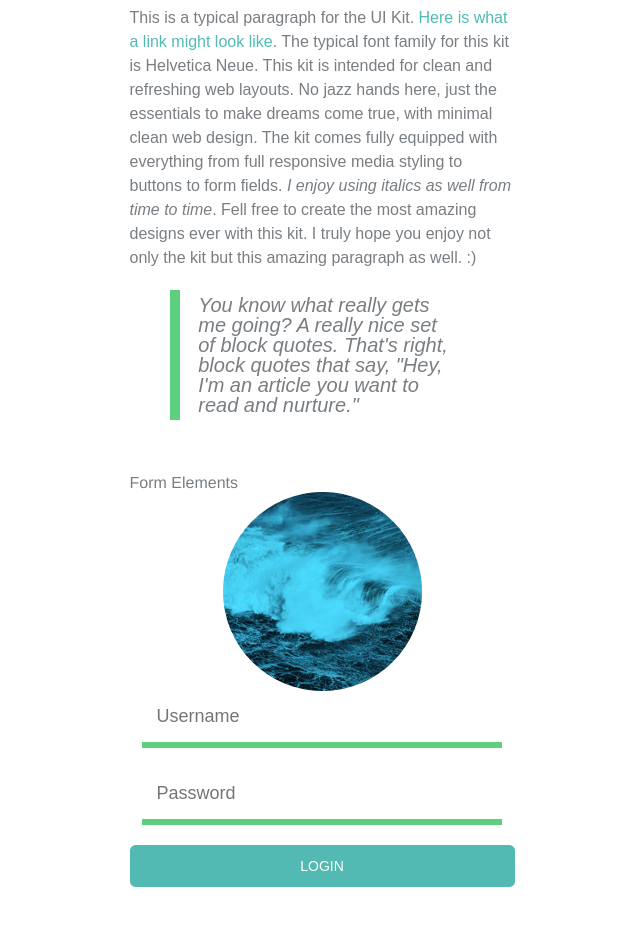
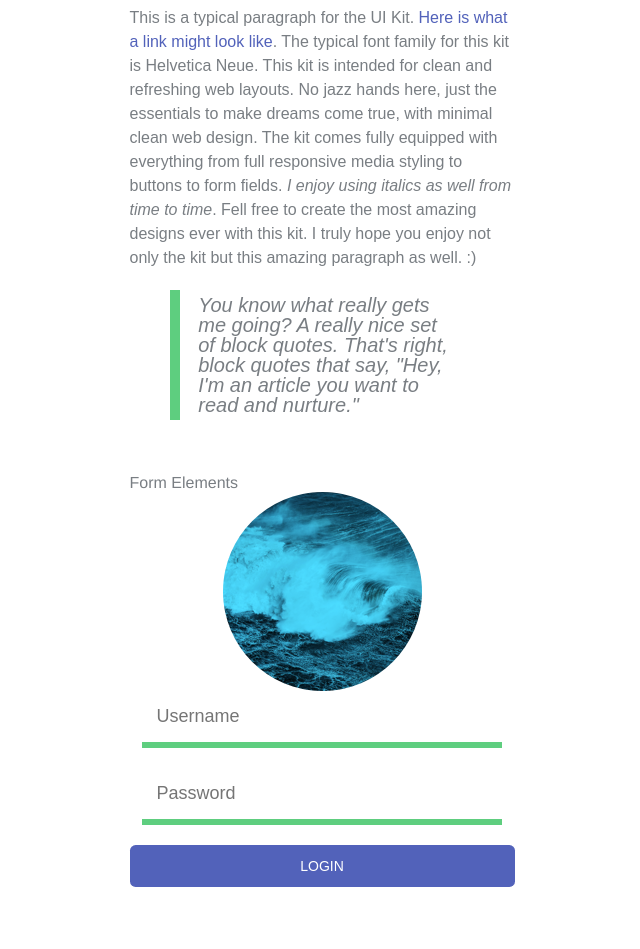
Before and after one commit to james-braun/techdegree-project-five, a plain HTML site: page project five/index.html in a window 1280 px wide. Shown: the part 763-1712 px from the top of the page, without its empty margins (318-958 px from the left). Drawn offline with Linux system fonts and the light colour scheme.

Commit message:
fixed colors

```diff
--- a/project five/scss/utilities/_mixins.scss
+++ b/project five/scss/utilities/_mixins.scss
@@ -43,7 +43,7 @@
 @mixin flexbox-settings() {
     display: flex;
     flex-direction: row;
-    margin-left: 100px;
+    margin-left: em(100px);
     padding-right: 0;
 }
 
@@ -52,13 +52,13 @@
     @media #{$brk-narrow} {
         width: em(1400px);
         &:nth-of-type(1) {
-            grid-template-columns:  125px auto 725px 200px;
+            grid-template-columns:  em(125px) auto em(725px) em(200px);
             .grid__col--3 {
                 grid-column: 2 / 3;
             }
         }
         &:nth-of-type(2) {
-            grid-template-columns: 200px 1200px 200px;
+            grid-template-columns: em(200px) em(1200px) em(200px);
             .grid__col--12 {
                 grid-column: 2 / 3;
             }
@@ -67,104 +67,104 @@
             }
         }
         &:nth-of-type(3) {
-            grid-template-columns: 200px 625px 350px;
+            grid-template-columns: em(200px) em(625px) em(350px);
             .grid__col--8 {
                 grid-column: 2 / 3;
             }
             .headline--primary {
-                width: 625px;
+                width: em(625px);
             }
             p {
-                width: 600px;
+                width: em(600px);
             }
             .blockquote {
-                width: 575px;
+                width: em(400px);
                 line-height: 1.25;
             }
         }
         &:nth-of-type(4){
-            grid-template-columns: 600px 600px;
+            grid-template-columns: em(600px) em(600px);
             justify-content: right;
         }
         &:nth-of-type(5) {
             .grid__col--12 {
-                width: 1400px;
+                width: em(1400px);
                 display: flex;
                 [class^="btn"] {
-                    width: 150px;
-                    margin: 0 25px;
+                    width: em(150px);
+                    margin: 0 em(25px);
                 }
                 justify-content: center;
 
             }
         }
         &:nth-of-type(6) {
-            grid-template-columns: 200px 1000px;
+            grid-template-columns: em(200px) em(1000px);
             .grid__col--12 {
-                width: 1000px;
-                margin-bottom: 20px;
+                width: em(1000px);
+                margin-bottom: em(20px);
                 grid-column: 2 / 3;
             }
         }
         &:nth-of-type(7) {
-            grid-template-columns: 495px 495px;
-            margin-left: 200px;
-            grid-gap: 10px;
+            grid-template-columns: em(495px) em(495px);
+            margin-left: em(200px);
+            grid-gap: em(10px);
             .grid__col--6 {
-                width: 495px;
-                margin-bottom: 20px;
+                width: em(495px);
+                margin-bottom: em(20px);
             }
         }
         &:nth-of-type(8) {
-            grid-template-columns: 326.3px 326.3px 326.3px;
-            margin-left: 200px;
-            grid-gap: 10px;
+            grid-template-columns: em(326.3px) em(326.3px) em(326.3px);
+            margin-left: em(200px);
+            grid-gap: em(10px);
             .grid__col--4 {
-                width: 326.3px;
-                margin-bottom: 20px;
+                width: em(326.3px);
+                margin-bottom: em(20px);
             }
         }
         &:nth-of-type(9) {
-            grid-template-columns: 242.5px 242.5px 242.5px 242.5px;
-            margin-left: 200px;
-            grid-gap: 10px;
+            grid-template-columns: em(242.5px) em(242.5px) em(242.5px) em(242.5px);
+            margin-left: em(200px);
+            grid-gap: em(10px);
             .grid__col--3 {
-                width: 242.5px;
-                margin-bottom: 20px;
+                width: em(242.5px);
+                margin-bottom: em(20px);
             }
         }
         &:nth-of-type(10) {
-            grid-template-columns: 400px 590px;
-            margin-left: 200px;
-            grid-gap: 10px;
+            grid-template-columns: em(400px) em(590px);
+            margin-left: em(200px);
+            grid-gap: em(10px);
             .grid__col--5 {
-                width: 400px;
-                margin-bottom: 20px;
+                width: em(400px);
+                margin-bottom: em(20px);
             }
             .grid__col--7 {
-                width: 590px;
-                margin-bottom: 20px;
+                width: em(590px);
+                margin-bottom: em(20px);
             }
         }
         &:nth-of-type(11) {
-            grid-template-columns: 663.7px 326.3px;
-            margin-left: 200px;
-            grid-gap: 10px;
+            grid-template-columns: em(663.7px) em(326.3px);
+            margin-left: em(200px);
+            grid-gap: em(10px);
             .grid__col--8 {
-                width: 663.7px;
-                margin-bottom: 20px;
+                width: em(663.7px);
+                margin-bottom: em(20px);
             }
             .grid__col--4 {
-                width: 326.3px;
-                margin-bottom: 20px;
+                width: em(326.3px);
+                margin-bottom: em(20px);
             }
         }
         &:nth-of-type(12) {
-            grid-template-columns: 590px;
-            margin-left: 405px;
+            grid-template-columns: em(590px);
+            margin-left: em(405px);
             .grid__col--7 {
-                width: 590px;
-                margin-bottom: 20px;
+                width: em(590px);
+                margin-bottom: em(20px);
             }
         }
     }
--- a/project five/scss/utilities/_variables.scss
+++ b/project five/scss/utilities/_variables.scss
@@ -12,12 +12,13 @@ $font-weight--ultra-bold : 900;
 $white          : #fff;
 $black          : #0b0b0b;
 $grey           : #797e83;
-$fountain-blue  : #52bab3;
+$fountain-blue  : #5262ba;
 $emerald        : #5ece7f;
 $sunglo         : #e67448;
 $coral          : #ff784f;
 $purple-magesty : #9279c3;
 $scooter        : #39add1;
+$green          : #8bce5e;
 
 // text
 $base__font-size: 16px;
@@ -38,7 +39,7 @@ $ui-colors2: (
     8 : $coral,
     3 : $purple-magesty,
     4 : $scooter,
-    5 : $grey,
+    5 : $green,
 );
 
 $photos: ( 'logo', 'frame', 'avatar');
```
Also changed, not shown: project five/css/styles.css, 1 other file.
